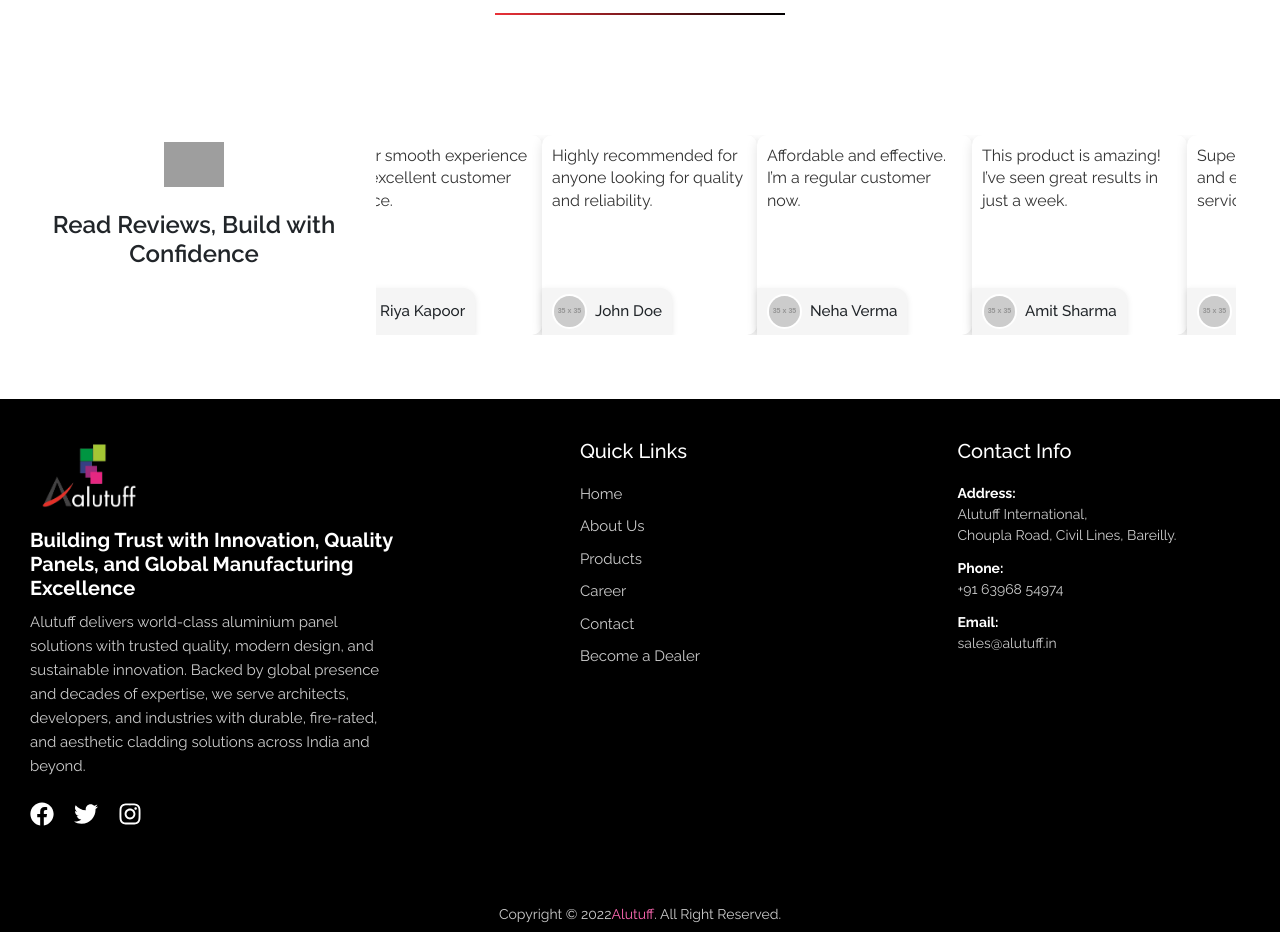
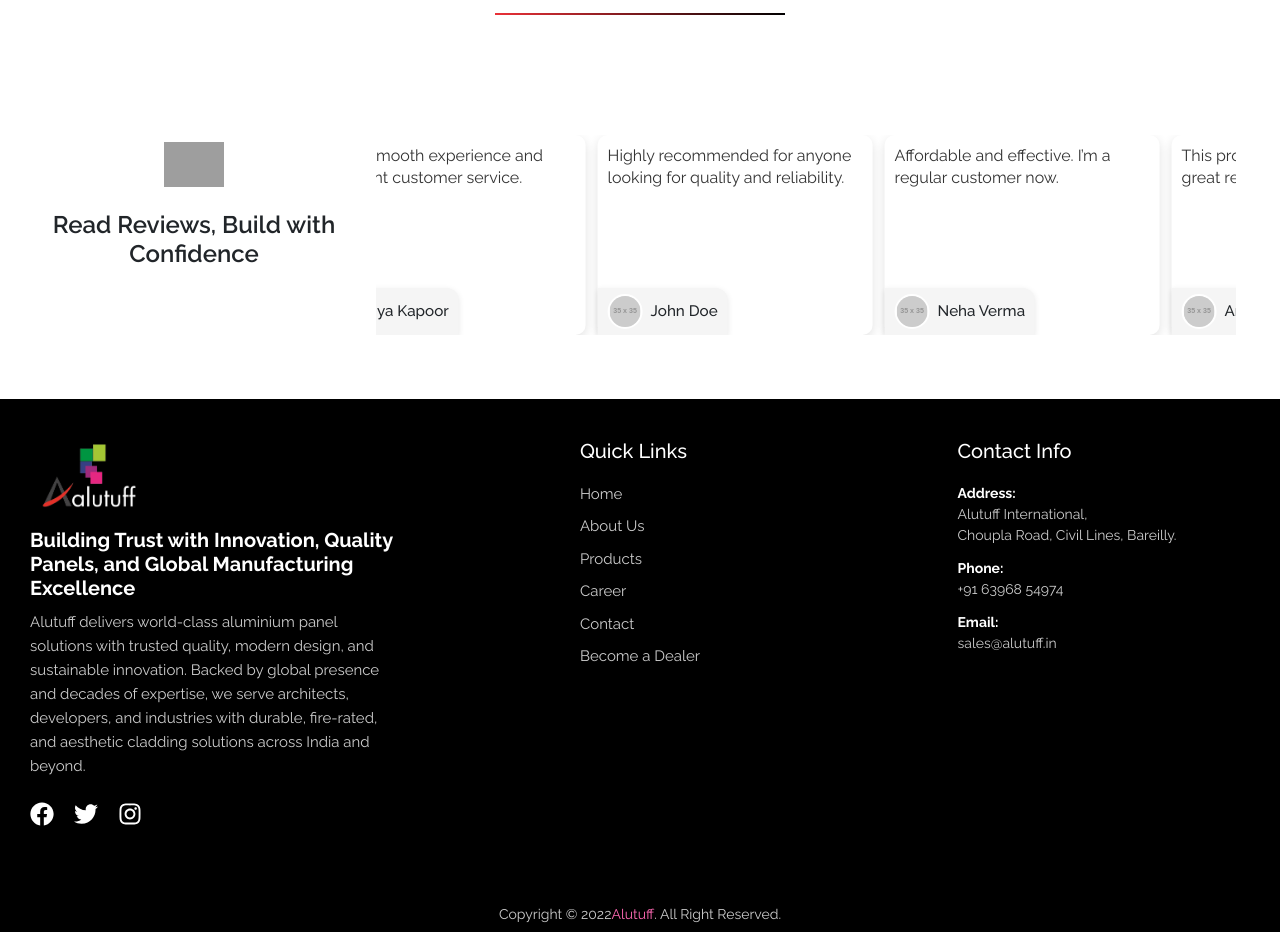
Before and after one commit to rishab-sudo/Alutuff-new, a React (Create React App) app: page /career in a window 1280 px wide. Shown: the part 3102-4034 px from the top of the page. Built offline with nearby package versions, Linux system fonts and the light colour scheme; grey boxes are pictures that could not be loaded.

Commit message:
15july25

```diff
--- a/src/components/Testimonial.js
+++ b/src/components/Testimonial.js
@@ -15,6 +15,12 @@
     vertical: false,
     arrows: false,
     responsive: [
+            {
+        breakpoint: 1400,
+        settings: {
+          slidesToShow: 3,
+        }
+      },
       {
         breakpoint: 1200,
         settings: {
```
